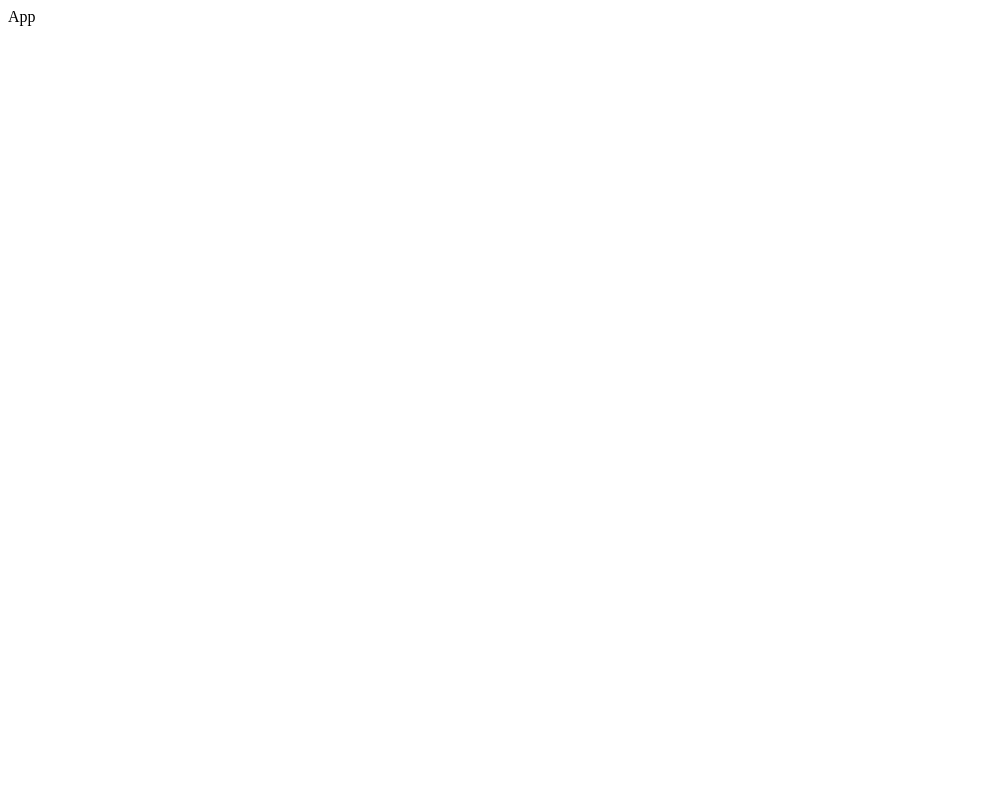
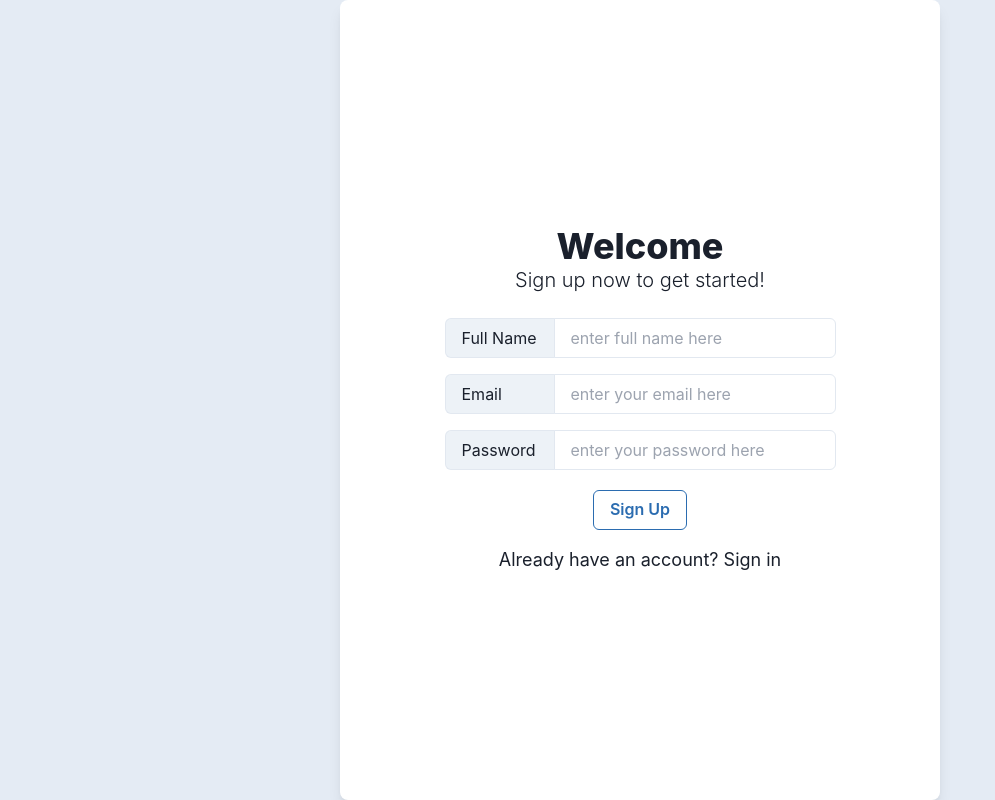
Before and after one commit to chandranshh/discogram, a React (Create React App) app in the folder client/: page / in a window 1280 px wide. Shown: the whole page, without its empty margins (0-995 px from the left). Built offline with nearby package versions, Linux system fonts and the light colour scheme.

Commit message:
added a login/register form

```diff
--- a/client/src/App.jsx
+++ b/client/src/App.jsx
@@ -1,7 +1,12 @@
 import React from "react";
+import Form from "./modules/Form/Form";
 
 const App = () => {
-  return <div>App</div>;
+  return (
+    <div className="bg-[#e4ebf4] h-screen flex justify-center items-center">
+      <Form />
+    </div>
+  );
 };
 
 export default App;
--- /dev/null
+++ b/client/src/index.css
@@ -0,0 +1,3 @@
+@tailwind base;
+@tailwind components;
+@tailwind utilities;
--- a/client/src/index.js
+++ b/client/src/index.js
@@ -1,6 +1,12 @@
 import React from "react";
-import ReactDOM from "react-dom";
+import ReactDOM from "react-dom/client";
+import "./index.css";
+import App from "./App";
+import { ChakraProvider } from "@chakra-ui/react";
 
-import App from "./App";
-
-ReactDOM.render(<App />, document.getElementById(`root`));
+const root = ReactDOM.createRoot(document.getElementById("root"));
+root.render(
+  <ChakraProvider>
+    <App />
+  </ChakraProvider>
+);
--- /dev/null
+++ b/client/src/modules/Form/Form.jsx
@@ -0,0 +1,62 @@
+import React, { useState } from "react";
+import {
+  Stack,
+  InputGroup,
+  InputLeftAddon,
+  Button,
+  ButtonGroup,
+  Input,
+} from "@chakra-ui/react";
+
+function Form() {
+  const [isMember, setIsMember] = useState(false);
+
+  const onClickHandler = () => {
+    setIsMember(true);
+  };
+
+  return (
+    <div className="bg-white w-[600px] h-[800px] shadow-lg rounded-lg flex flex-col justify-center items-center">
+      {!isMember && (
+        <div className="flex flex-col">
+          <div className="text-center text-4xl font-extrabold">Welcome</div>
+          <div className="text-xl font-light mb-6">
+            Sign up now to get started!
+          </div>
+        </div>
+      )}
+      <Stack spacing={4}>
+        {!isMember && (
+          <InputGroup>
+            <InputLeftAddon children="Full Name" width="110px" />
+            <Input type="name" placeholder="enter full name here" />
+          </InputGroup>
+        )}
+        <InputGroup>
+          <InputLeftAddon children="Email" width="110px" />
+          <Input type="email" placeholder="enter your email here" />
+        </InputGroup>
+        <InputGroup>
+          <InputLeftAddon children="Password" width="110px" />
+          <Input type="password" placeholder="enter your password here" />
+        </InputGroup>
+      </Stack>
+      <Button colorScheme="blue" variant="outline" className="mt-5">
+        {isMember ? `Login` : `Sign Up`}
+      </Button>
+      {!isMember && (
+        <div className="mt-4 text-lg">
+          Already have an account?{" "}
+          <span
+            onClick={onClickHandler}
+            className="cursor-pointer hover:text-xl"
+          >
+            Sign in
+          </span>
+        </div>
+      )}
+    </div>
+  );
+}
+
+export default Form;
--- /dev/null
+++ b/client/tailwind.config.js
@@ -0,0 +1,18 @@
+/** @type {import('tailwindcss').Config} */
+module.exports = {
+  content: [
+    "./src/*.jsx",
+    "./src/components/**/*.jsx",
+    "./src/routes/**/*.jsx",
+    "./src/modules/**/*.jsx",
+  ],
+  theme: {},
+  extend: {
+    colors: {
+      primary: "#1476ff",
+      secondary: "f3f5ff",
+      light: "f9faff",
+    },
+  },
+  plugins: [],
+};
```
Also changed, not shown: client/package.json (+10 -0 lines), client/src/App.css (added), 1 other file (tests, documents, lock files or other folders).
